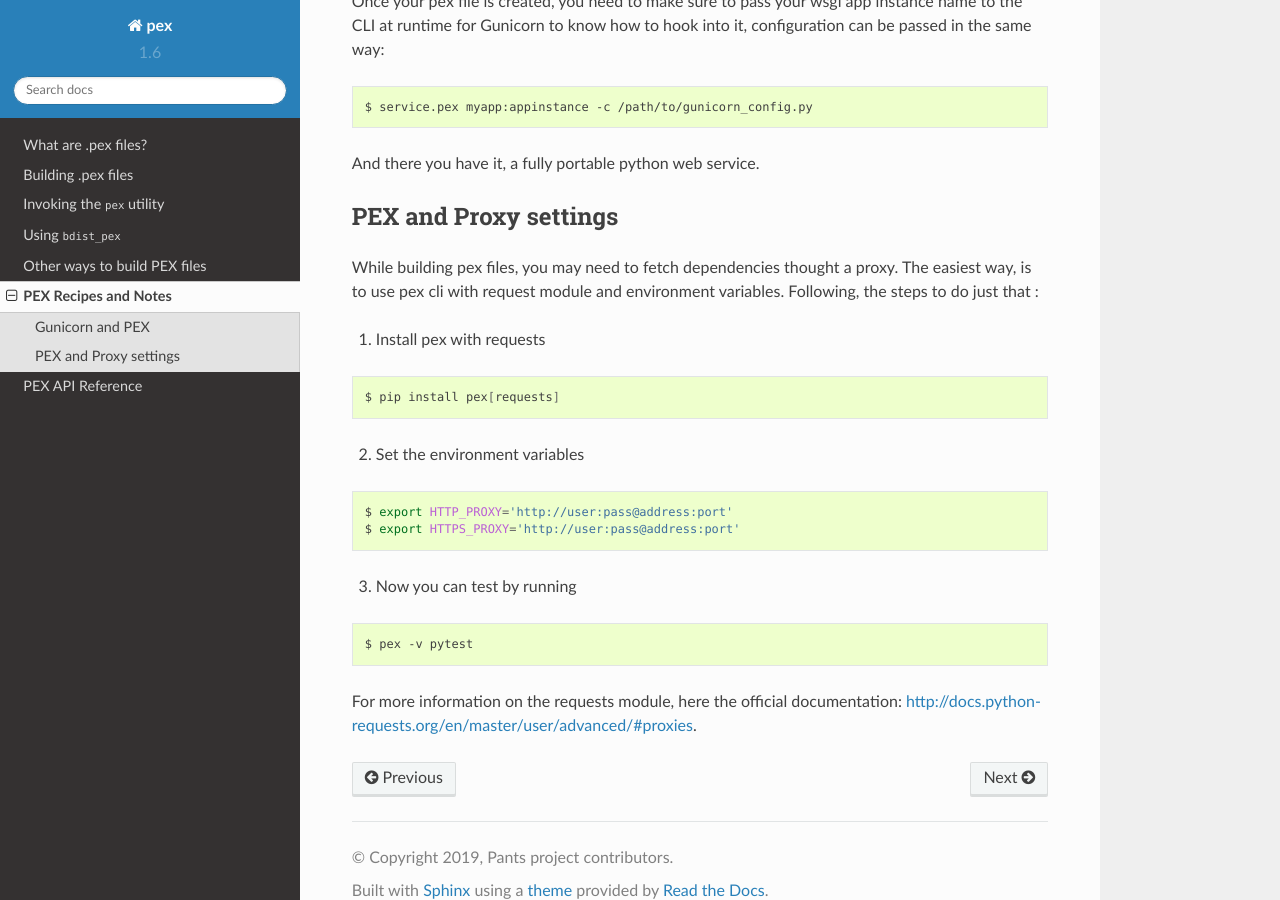
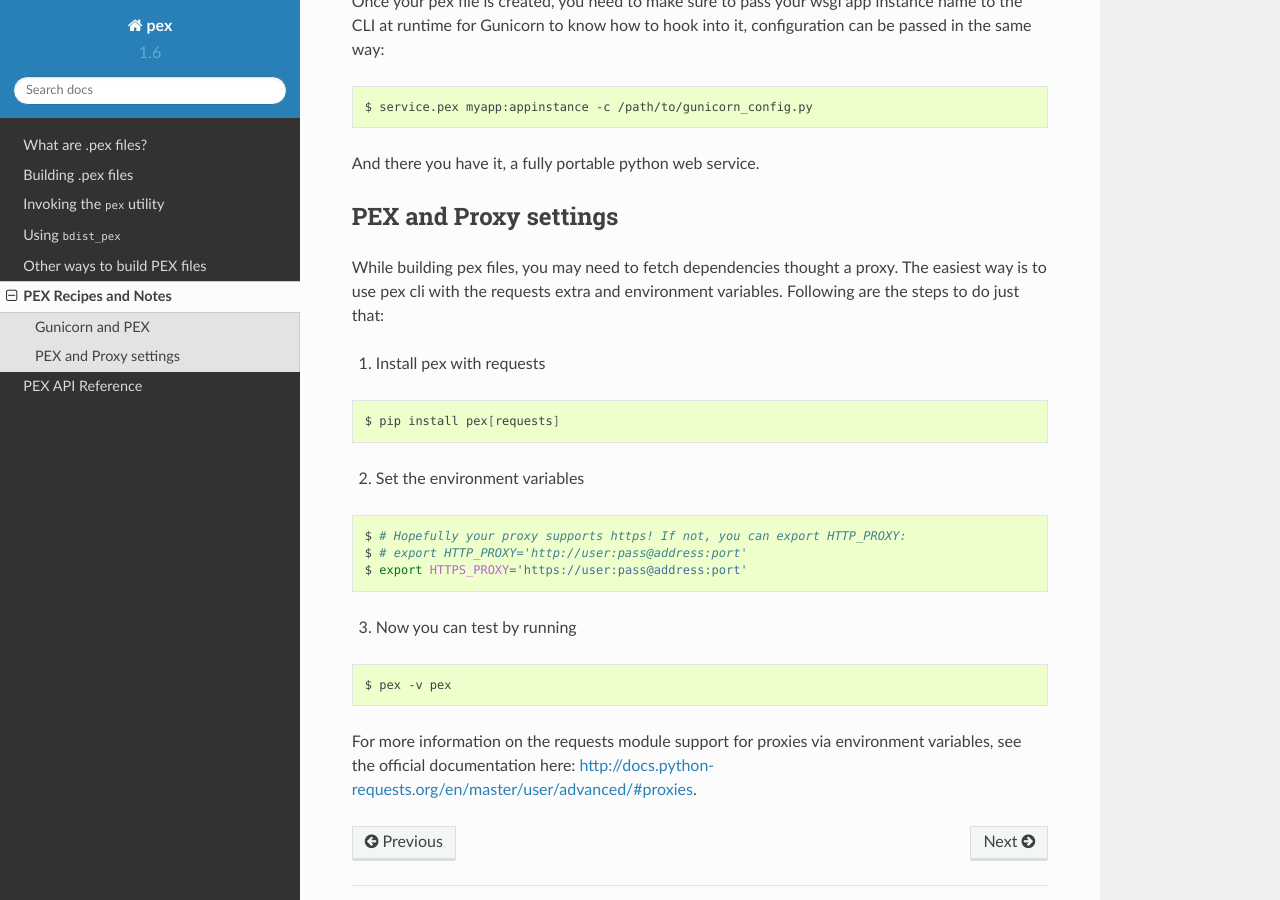
Before and after one commit to pex-tool/pex, a Sphinx documentation site: the page built from docs/recipes.rst, in a window 1280 px wide and 900 px high, scrolled down 533 px. Built offline with Sphinx 7.4.7 and the Read the Docs theme 2.0.0, drawn with Linux system fonts in a browser that asks for light colours.

Commit message:
Some small copy edits.

```diff
--- a/docs/recipes.rst
+++ b/docs/recipes.rst
@@ -35,7 +35,7 @@ And there you have it, a fully portable python web service.
 PEX and Proxy settings
 ----------------
 
-While building pex files, you may need to fetch dependencies thought a proxy. The easiest way, is to use pex cli with request module and  environment variables. Following, the steps to do just that :
+While building pex files, you may need to fetch dependencies thought a proxy. The easiest way is to use pex cli with the requests extra and environment variables. Following are the steps to do just that:
 
 1) Install pex with requests
 
@@ -47,13 +47,14 @@ While building pex files, you may need to fetch dependencies thought a proxy. Th
 
 .. code-block:: bash
 
-    $ export HTTP_PROXY='http://user:pass@address:port'
-    $ export HTTPS_PROXY='http://user:pass@address:port'
+    $ # Hopefully your proxy supports https! If not, you can export HTTP_PROXY:
+    $ # export HTTP_PROXY='http://user:pass@address:port'
+    $ export HTTPS_PROXY='https://user:pass@address:port'
 
 3) Now you can test by running
 
 .. code-block:: bash
 
-    $ pex -v pytest
+    $ pex -v pex
 
-For more information on the requests module, here the official documentation: http://docs.python-requests.org/en/master/user/advanced/#proxies.
+For more information on the requests module support for proxies via environment variables, see the official documentation here: http://docs.python-requests.org/en/master/user/advanced/#proxies.
```
